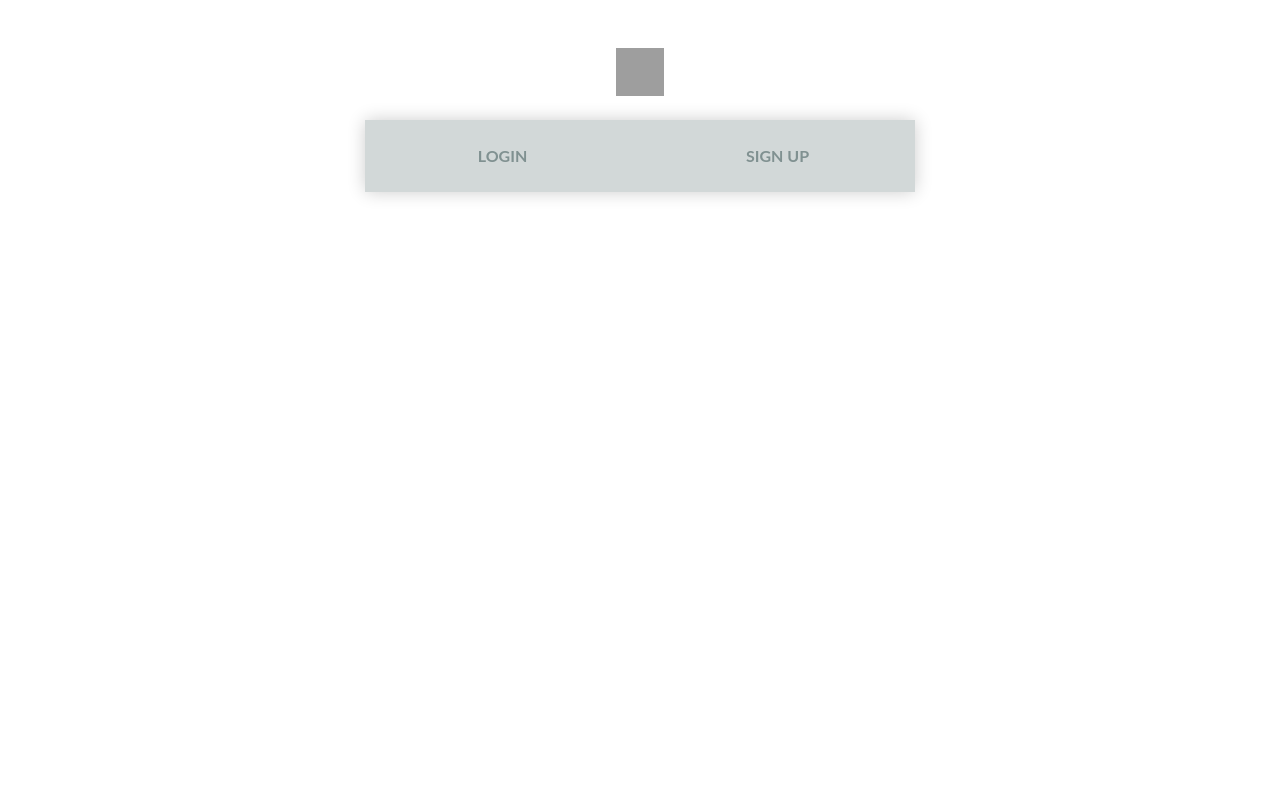
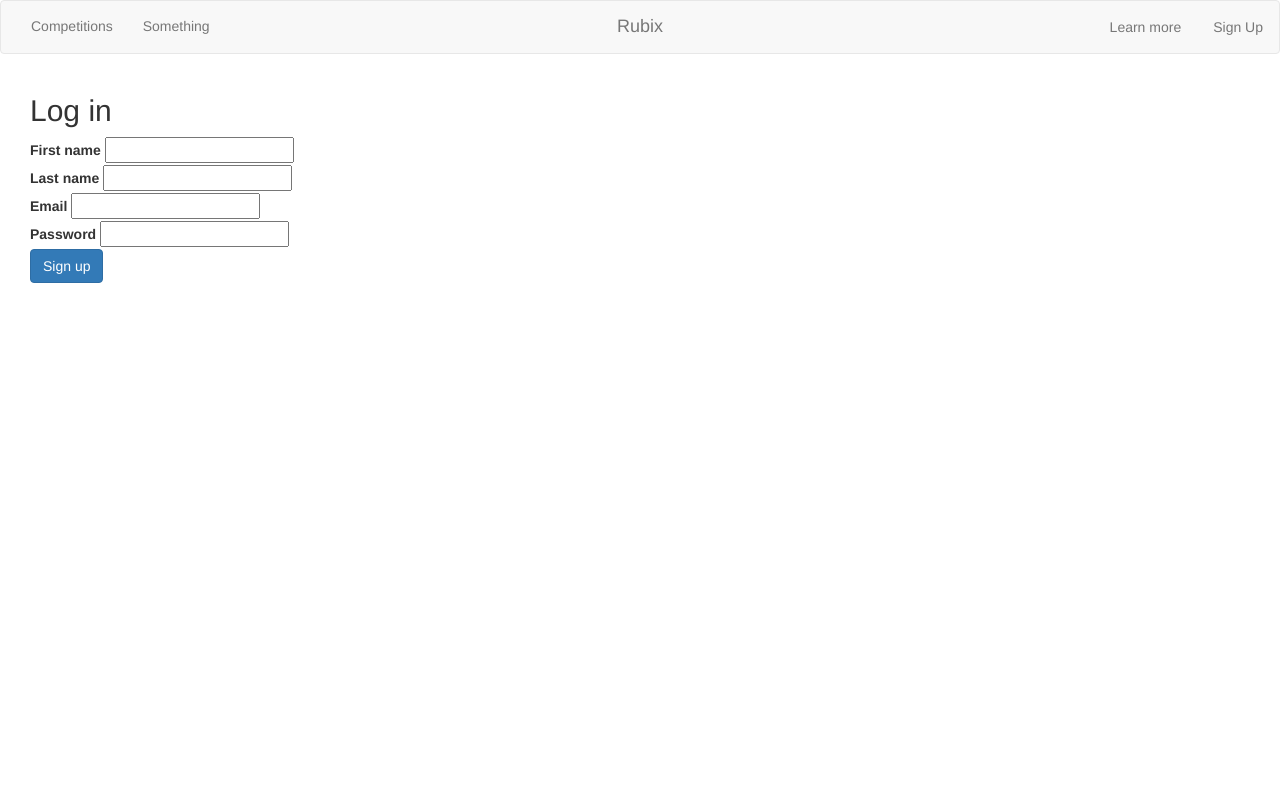
Before and after one commit to ArvisP/Rubix, a Flask app: page /signup in a window 1280 px wide. Run offline with Flask 2, Linux system fonts and the light colour scheme; parts of the project's set-up code (start-up, migrations or seed data) failed here and were passed over; some libraries are stand-ins or nearby versions; grey boxes are pictures that could not be loaded.

Commit message:
Added Flask Login and user sessions again...

```diff
--- a/app/app.py
+++ /dev/null
@@ -1,97 +0,0 @@
-from flask import Flask, render_template, request, session, redirect, url_for
-from models import db, User#, Places
-from forms import SignupForm, LoginForm#, AddressForm
-
-app = Flask(__name__)
-
-app.config['SQLALCHEMY_DATABASE_URI'] = 'postgresql://postgres:edzh@localhost:5432/rubix'
-db.init_app(app)
-
-app.secret_key = "development-key"
-
-@app.route('/')
-def index():
-  return render_template('index.html')
-
-@app.route('/about')
-def about():
-  return render_template("about.html")
-
-@app.route('/profile')
-def profile():
-    return render_template('profile.html')
-
-@app.route('/signup', methods=['GET', 'POST'])
-def signup():
-
-  # Disable access to login page if user is already logged in.
-  if 'email' in session:
-    return redirect(url_for('home'))
-
-  form = SignupForm()
-  # Checks if form fields are filled
-  # if it is, create a new user with provided credentials
-  if request.method == 'POST':
-    if form.validate() == False:
-      return render_template('signup.html', form=form)
-    else:
-      newuser = User(form.first_name.data, form.last_name.data, form.email.data, form.password.data)
-      db.session.add(newuser)
-      db.session.commit()
-
-      session['email'] = newuser.email
-      return redirect(url_for('home'))
-
-  elif request.method == 'GET':
-    return render_template('signup.html', form=form)
-
-@app.route('/home')
-def home():
-  if 'email' not in session:
-    return redirect(url_for('login'))
-  return render_template('home.html')
-
-# Route to the Login Page
-@app.route('/login', methods=['GET', 'POST'])
-def login():
-
-  # Disable access to login page if user is already logged in.
-  if 'email'in session:
-    return redirect(url_for('home'))
-
-
-  form = LoginForm()
-
-
-  if request.method == 'POST':
-    # Checks if form fields are filled
-    if form.validate() == False:
-      return render_template('login.html', form=form)
-    else:
-      email = form.email.data
-      password = form.password.data
-
-      user = User.query.filter_by(email=email).first()
-
-      # If user exists and password is correct
-      # Create new session
-      if user is not None and user.check_password(password):
-        session['email'] = form.email.data
-        return redirect(url_for('home'))
-      else:
-        return redirect(url_for('login'))
-
-  elif request.method == 'GET':
-    return render_template('login.html', form=form)
-
-@app.route('/logout')
-def logout():
-  session.pop('email', None)
-  return redirect(url_for('index'))
-
-@app.errorhandler(404)
-def page_not_found(e):
-    return render_template('404.html'), 404
-
-if __name__ == "__main__":
-  app.run(debug=True)
--- a/app/forms.py
+++ b/app/forms.py
@@ -2,7 +2,7 @@
 Create forms here
 '''
 from flask_wtf import Form
-from wtforms import StringField, PasswordField, SubmitField
+from wtforms import StringField, PasswordField, SubmitField, BooleanField
 from wtforms.validators import DataRequired, Email, Length
 '''
 Sign-In / Sign-Up Forms
@@ -17,6 +17,7 @@
 class LoginForm(Form):
   email = StringField('Email', validators=[DataRequired("Please enter your email address."), Email("Please enter your email address.")])
   password = PasswordField('Password', validators=[DataRequired("Please enter a password.")])
+  remember_me = BooleanField('remember_me', default=False)
   submit = SubmitField('Sign in')
 
 class AddressForm(Form):
--- a/app/routes.py
+++ b/app/routes.py
@@ -1,43 +1,87 @@
-from flask import render_template, flash, redirect, request
-from app import app
-from .forms import LoginForm
+from flask import render_template, flash, redirect, request, session, url_for
+from flask_login import login_user, logout_user, current_user, login_required
+from app import app, db, lm
+from .forms import LoginForm, SignupForm
+from .models import User
 
 @app.route('/')
 @app.route('/index')
 def index():
+
   return render_template('index.html')
+
+@lm.user_loader
+def load_user(id):
+    return User.query.get(int(id))
 
 @app.route('/login', methods=['GET', 'POST'])
 def login():
 
   # Disable access to login page if user is already logged in.
-  # if 'email'in session:
-  #   return redirect(url_for('home'))
+  if 'email 'in session:
+    flash("You are already logged in!")
+    return redirect(url_for('index'))
 
   form = LoginForm()
 
+  if request.method == 'POST':
+    if form.validate_on_submit():
 
-  # if request.method == 'POST':
-  #   # Checks if form fields are filled
-  #   if form.validate_on_submit():
-  #     email = form.email.data
-  #     password = form.password.data
+      email = form.email.data
+      password = form.password.data
 
-  #     user = User.query.filter_by(email=email).first()
+      session['remember_me'] = form.remember_me.data
 
-  #     login_user(user)
+      user = User.query.filter_by(email=email).first()
 
-  #     flash('Logged in')
+      if user is not None and user.verify_password(password):
+        login_user(user)
+        flash('Logged in')
+        return redirect(url_for('index'))
+      else:
+        flash('Invalid Login')
+        return render_template('login.html', form=form)
 
-  #     return redirect(url_for('home'))
+  return render_template('login.html', form=form)
 
-  # elif request.method == 'GET':
-  return render_template('login.html', form=form)
+@app.route('/logout')
+def logout():
+  logout_user()
+  return redirect(url_for('index'))
+
+@app.route('/signup', methods=['GET', 'POST'])
+def signup():
+
+  # # Disable access to login page if user is already logged in.
+  if 'email' in session:
+    flash("You are already logged in!")
+    return redirect(url_for('index'))
+
+  form = SignupForm()
+  # Checks if form fields are filled
+  # if it is, create a new user with provided credentials
+  if request.method == 'POST':
+    if form.validate_on_submit():
+      newuser = User(form.first_name.data, form.last_name.data, form.email.data, form.password.data)
+      db.session.add(newuser)
+      db.session.commit()
+
+      session['email'] = newuser.email
+      return redirect(url_for('index'))
+    else:
+      return render_template('signup.html', form=form)
+
+  return render_template('signup.html', form=form)
 
 
 
 
 
+
+
+@app.route('/profile')
+def profile():
+    return render_template('profile.html')
 
 
 
@@ -47,6 +91,6 @@
 
 
 
-@app.route('/signup')
-def signup():
-  return "hellowordl!"
+# @app.route('/signup')
+# def signup():
+#   return "hellowordl!"
--- a/app/static/css/header.css
+++ b/app/static/css/header.css
@@ -11,3 +11,7 @@
 {
     z-index:3;
 }
+
+.flash {
+
+}
--- a/app/templates/layout.html
+++ b/app/templates/layout.html
@@ -33,7 +33,15 @@
           </ul>
         </div>
     </nav>
-
+    {% with messages = get_flashed_messages() %}
+      {% if messages %}
+        <ul class=flashes>
+        {% for message in messages %}
+          <li>{{ message }}</li>
+        {% endfor %}
+        </ul>
+      {% endif %}
+    {% endwith %}
     <!-- RUBIX CUBE ANIMATION
     <div class="logo">
         <div class="cube">.</div>
--- a/app/templates/signup.html
+++ b/app/templates/signup.html
@@ -1,125 +1,63 @@
-<!DOCTYPE html>
-<html >
-  <head>
-    <meta charset="UTF-8">
-    <title>Login/Sign-In</title>
+{% extends 'layout.html' %}
+{% block content %}
+  <main class="container signup-section">
+    <div class="section-content">
+      <h2>Log in</h2>
 
-    <link rel="stylesheet" href="https://cdnjs.cloudflare.com/ajax/libs/normalize/5.0.0/normalize.min.css">
-    <link rel='stylesheet prefetch' href='https://maxcdn.bootstrapcdn.com/font-awesome/4.3.0/css/font-awesome.min.css'>
-    <link rel="stylesheet" href="/static/css/signup.css">
-  </head>
+      <form action="/signup" method="POST">
+        {{ form.hidden_tag() }}
 
-  <body>
-    <div class="logmod">
-    <div class="logmod__wrapper">
-      <span class="logmod__close">Close</span>
-      <div class="logmod__container">
-        <ul class="logmod__tabs">
-          <li data-tabtar="lgm-2"><a href="#">Login</a></li>
-          <li data-tabtar="lgm-1"><a href="#">Sign Up</a></li>
-        </ul>
-        <div class="logmod__tab-wrapper">
-        <div class="logmod__tab lgm-1">
-          <div class="logmod__heading">
-            <span class="logmod__heading-subtitle">Enter your personal details <strong>to create an acount</strong></span>
-          </div>
-          <div class="logmod__form">
-            <form accept-charset="utf-8" action="#" class="simform">
-              <div class="sminputs">
-                <div class="input full">
-                  <label class="string optional" for="user-name">Email*</label>
-                  <input class="string optional" maxlength="255" id="user-email" placeholder="Email" type="email" size="50" />
-                </div>
-              </div>
-              <div class="sminputs">
-                <div class="input string optional">
-                  <label class="string optional" for="user-pw">Password *</label>
-                  <input class="string optional" maxlength="255" id="user-pw" placeholder="Password" type="text" size="50" />
-                </div>
-                <div class="input string optional">
-                  <label class="string optional" for="user-pw-repeat">Confirm password *</label>
-                  <input class="string optional" maxlength="255" id="user-pw-repeat" placeholder="Confirm password" type="text" size="50" />
-                </div>
-              </div>
-              <div class="simform__actions">
-                <input class="sumbit" name="commit" type="sumbit" value="Create Account" />
-                <span class="simform__actions-sidetext">By creating an account you agree to our <a class="special" href="#" target="_blank" role="link">Terms & Privacy</a></span>
-              </div>
-            </form>
-          </div>
+        <div>
+          {{ form.first_name.label }}
 
-          <div class="logmod__alter">
-            <div class="logmod__alter-container">
-              <a href="#" class="connect facebook">
-                <div class="connect__icon">
-                  <i class="fa fa-facebook"></i>
-                </div>
-                <div class="connect__context">
-                  <span>Create an account with <strong>Facebook</strong></span>
-                </div>
-              </a>
-              <a href="#" class="connect googleplus">
-                <div class="connect__icon">
-                  <i class="fa fa-google-plus"></i>
-                </div>
-                <div class="connect__context">
-                  <span>Create an account with <strong>Google+</strong></span>
-                </div>
-              </a>
-            </div>
-          </div>
+          {% if form.first_name.errors %}
+            {% for error in form.first_name.errors %}
+              {{ error }}
+            {% endfor %}
+          {% endif %}
+
+          {{ form.first_name }}
         </div>
-        <div class="logmod__tab lgm-2">
-          <div class="logmod__heading">
-            <span class="logmod__heading-subtitle">Enter your email and password <strong>to sign in</strong></span>
-          </div>
-          <div class="logmod__form">
-            <form accept-charset="utf-8" action="#" class="simform">
-              <div class="sminputs">
-                <div class="input full">
-                  <label class="string optional" for="user-name">Email*</label>
-                  <input class="string optional" maxlength="255" id="user-email" placeholder="Email" type="email" size="50" />
-                </div>
-              </div>
-              <div class="sminputs">
-                <div class="input full">
-                  <label class="string optional" for="user-pw">Password *</label>
-                  <input class="string optional" maxlength="255" id="user-pw" placeholder="Password" type="password" size="50" />
-                  <span class="hide-password">Show</span>
-                </div>
-              </div>
-                <div class="simform__actions">
-                  <input class="sumbit" name="commit" type="sumbit" value="Log In" />
-                  <span class="simform__actions-sidetext"><a class="special" role="link" href="#">Forgot your password?<br>Click here</a></span>
-                </div>
-              </form>
-            </div>
-              <div class="logmod__alter">
-                    <div class="logmod__alter-container">
-                      <a href="#" class="connect facebook">
-                        <div class="connect__icon">
-                          <i class="fa fa-facebook"></i>
-                        </div>
-                        <div class="connect__context">
-                          <span>Sign in with <strong>Facebook</strong></span>
-                        </div>
-                      </a>
-                      <a href="#" class="connect googleplus">
-                        <div class="connect__icon">
-                          <i class="fa fa-google-plus"></i>
-                        </div>
-                        <div class="connect__context">
-                          <span>Sign in with <strong>Google+</strong></span>
-                        </div>
-                      </a>
-                    </div>
-                </div>
-            </div>
+
+        <div>
+          {{ form.last_name.label }}
+
+          {% if form.last_name.errors %}
+            {% for error in form.last_name.errors %}
+              {{ error }}
+            {% endfor %}
+          {% endif %}
+
+          {{ form.last_name }}
         </div>
-      </div>
+
+        <div>
+          {{ form.email.label }}
+
+          {% if form.email.errors %}
+            {% for error in form.email.errors %}
+              {{ error }}
+            {% endfor %}
+          {% endif %}
+
+          {{ form.email }}
+        </div>
+
+
+        <div>
+          {{ form.password.label }}
+
+          {% if form.password.errors %}
+            {% for error in form.password.errors %}
+              {{ error }}
+            {% endfor %}
+          {% endif %}
+
+          {{ form.password }}
+        </div>
+
+        {{ form.submit(class="btn btn-primary") }}
+      </form>
     </div>
-  </div>
-    <script src='http://cdnjs.cloudflare.com/ajax/libs/jquery/2.1.3/jquery.min.js'></script>
-    <script src="/static/js/signup.js"></script>
-  </body>
-</html>
+  </main>
+{% endblock %}
```
Also changed, not shown: app/__init__.py (+6 -1 lines), app/models.py (+38 -19 lines), app/templates/login.html (+4 -4 lines), app/templates/tmp/signup.html (added, +125 -0 lines), requirements.txt (+12 -0 lines), app.db, 1 other file.
